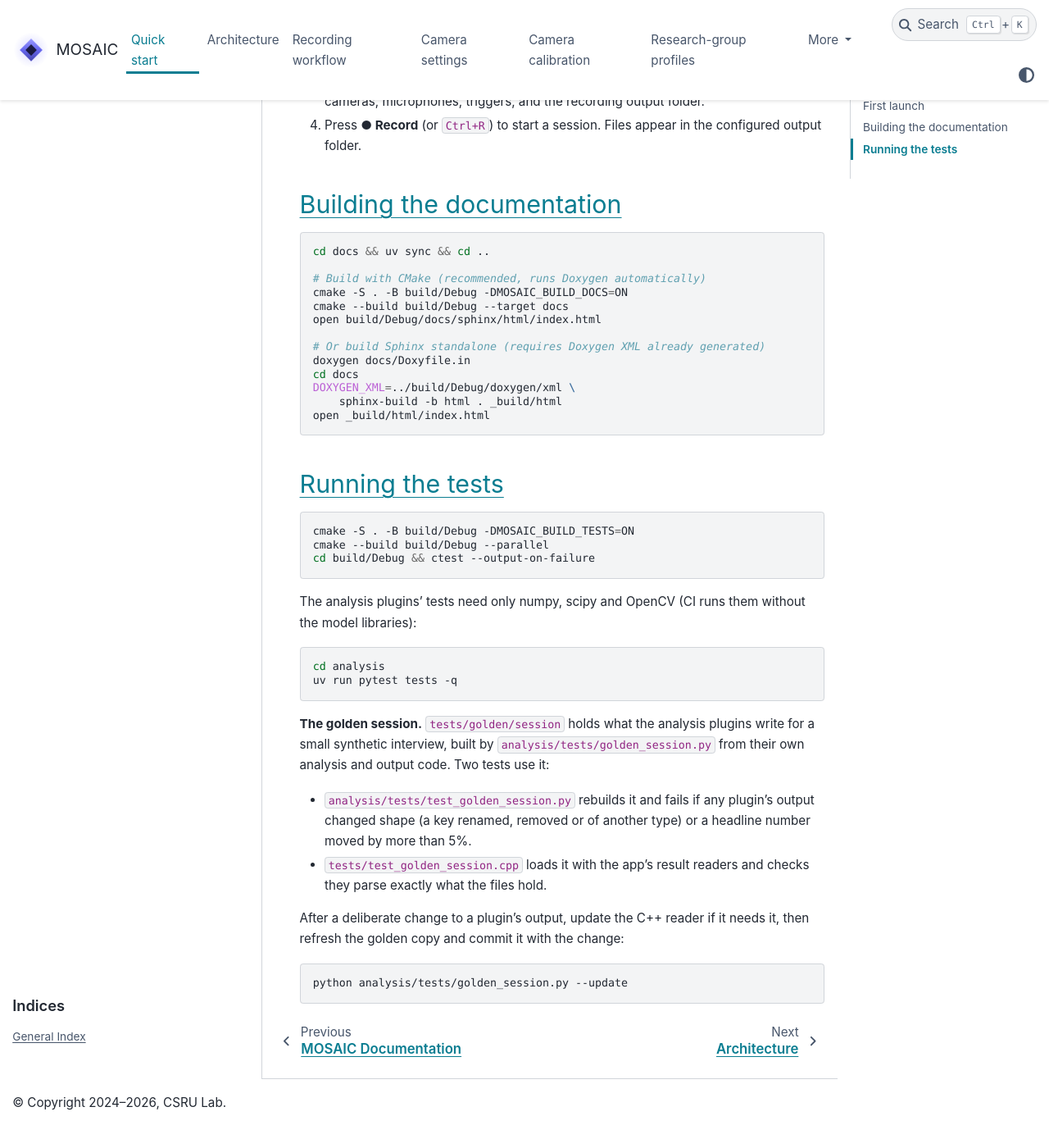
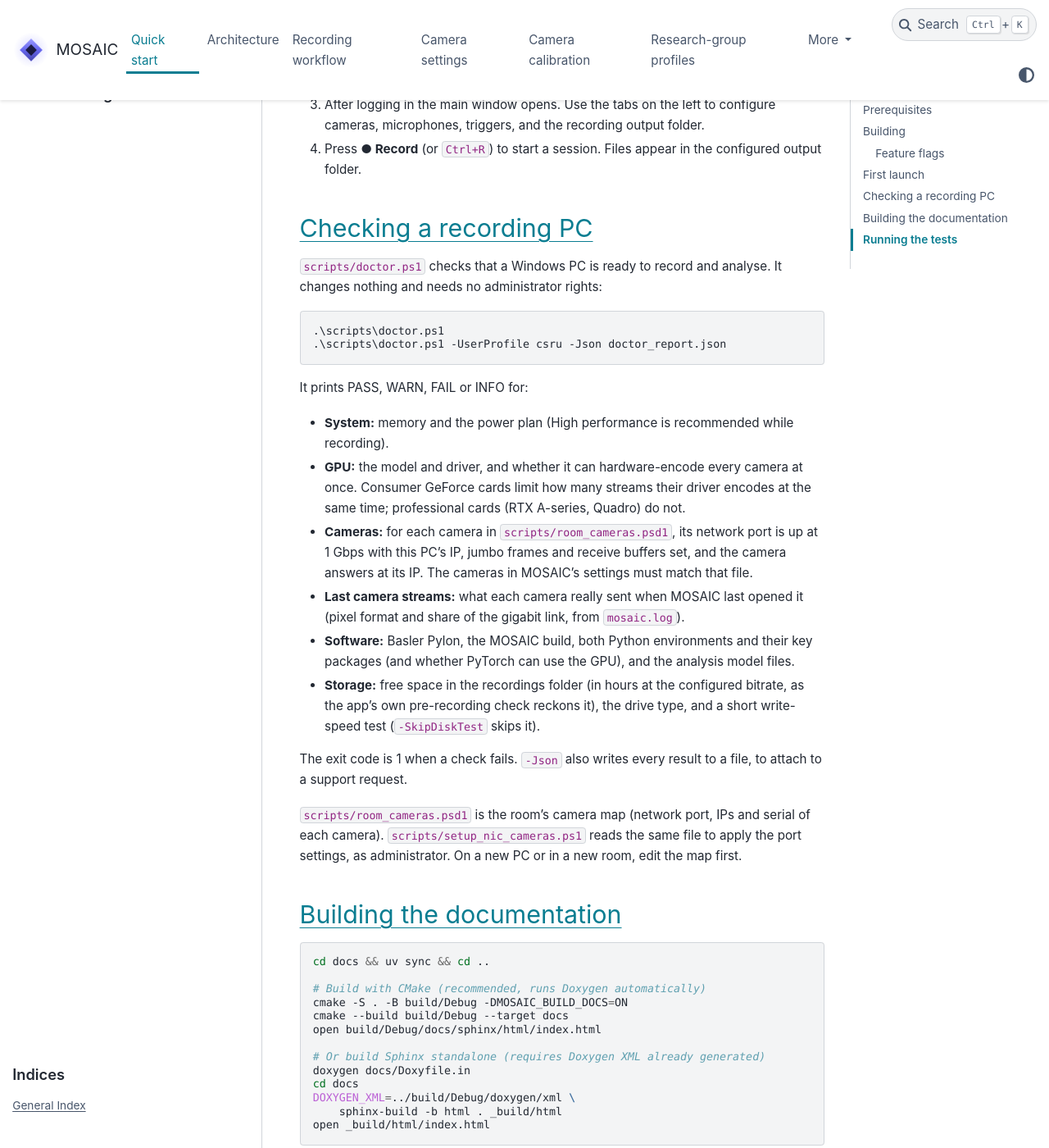
Before and after one commit to fcbg-platforms/mosaic, a Sphinx documentation site: the page built from docs/quickstart.rst, in a window 1280 px wide and 1400 px high, scrolled down 1774 px. Shown: the whole window at 82% size. Built offline with Sphinx 7.4.7 and the PyData theme 0.15.4, drawn with Linux system fonts in a browser that asks for light colours; pages that are not in the unit, such as notebooks, are missing from menus; before the commit the page ends 3146 px from its top, so only the background shows below that; some of the changed text lies outside the part shown.

Commit message:
doctor.ps1: read-only check that a PC is ready to record and analyse; shared room camera map

```diff
--- a/docs/camera_settings.rst
+++ b/docs/camera_settings.rst
@@ -9,7 +9,8 @@ Camera numbering
 ----------------
 
 Everywhere on screen, cameras are numbered **from 1**: Camera 1 to Camera 6,
-matching the room labels and ``setup_nic_cameras.ps1``. Files and data are
+matching the room labels and ``scripts/room_cameras.psd1`` (the camera map
+that ``setup_nic_cameras.ps1`` and ``doctor.ps1`` read). Files and data are
 numbered **from 0**, so *Camera 3* records ``video/video_2.mp4`` and
 ``timestamps_cam2.csv``, and appears as index ``2`` in ``sync_manifest.json``
 and as ``[Camera 2]`` in ``mosaic.log``. The data side is kept 0-based because
--- a/docs/quickstart.rst
+++ b/docs/quickstart.rst
@@ -116,6 +116,45 @@ First launch
 4. Press **● Record** (or ``Ctrl+R``) to start a session. Files appear in
    the configured output folder.
 
+Checking a recording PC
+-----------------------
+
+``scripts/doctor.ps1`` checks that a Windows PC is ready to record and
+analyse. It changes nothing and needs no administrator rights:
+
+.. code-block:: powershell
+
+   .\scripts\doctor.ps1
+   .\scripts\doctor.ps1 -UserProfile csru -Json doctor_report.json
+
+It prints PASS, WARN, FAIL or INFO for:
+
+- **System:** memory and the power plan (High performance is recommended
+  while recording).
+- **GPU:** the model and driver, and whether it can hardware-encode every
+  camera at once. Consumer GeForce cards limit how many streams their driver
+  encodes at the same time; professional cards (RTX A-series, Quadro) do not.
+- **Cameras:** for each camera in ``scripts/room_cameras.psd1``, its network
+  port is up at 1 Gbps with this PC's IP, jumbo frames and receive buffers
+  set, and the camera answers at its IP. The cameras in MOSAIC's settings must
+  match that file.
+- **Last camera streams:** what each camera really sent when MOSAIC last
+  opened it (pixel format and share of the gigabit link, from ``mosaic.log``).
+- **Software:** Basler Pylon, the MOSAIC build, both Python environments and
+  their key packages (and whether PyTorch can use the GPU), and the analysis
+  model files.
+- **Storage:** free space in the recordings folder (in hours at the
+  configured bitrate, as the app's own pre-recording check reckons it), the
+  drive type, and a short write-speed test (``-SkipDiskTest`` skips it).
+
+The exit code is 1 when a check fails. ``-Json`` also writes every result to
+a file, to attach to a support request.
+
+``scripts/room_cameras.psd1`` is the room's camera map (network port, IPs and
+serial of each camera). ``scripts/setup_nic_cameras.ps1`` reads the same file
+to apply the port settings, as administrator. On a new PC or in a new room,
+edit the map first.
+
 Building the documentation
 --------------------------
 
```
Also changed, not shown: 3 other files.
